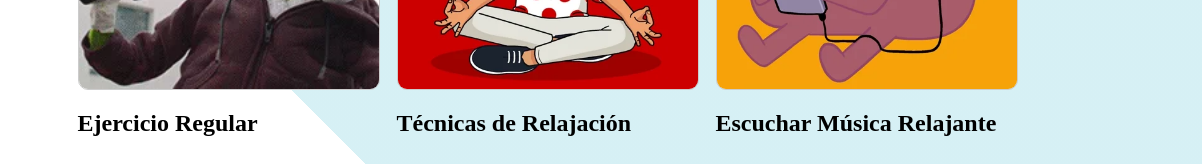
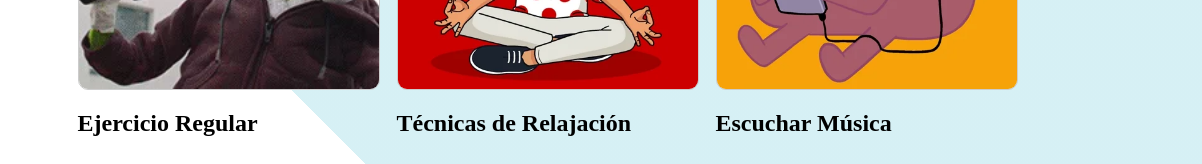
Before and after one commit to MartinCortes20/proyectoProcedimientoSenales.github.io, a plain HTML site: page Website/Projects/Projects.html in a window 1280 px wide. Shown: the part 446-610 px from the top of the page, 0-1202 px from the left. Drawn offline with Linux system fonts and the light colour scheme; a web font is replaced by a local one.

```diff
--- a/Website/Projects/Projects.html
+++ b/Website/Projects/Projects.html
@@ -75,7 +75,7 @@
                 <div class="image-container2 clickable">
                     <img src="../Projects/musica.gif" alt="Musica">
                     <h1>
-                        Escuchar Música Relajante
+                        Escuchar Música
                     </h1>
                     <a href="https://www.youtube.com/watch?v=jfKfPfyJRdk" class="touch-hover">
                     <div class="overlay-text2">
```
